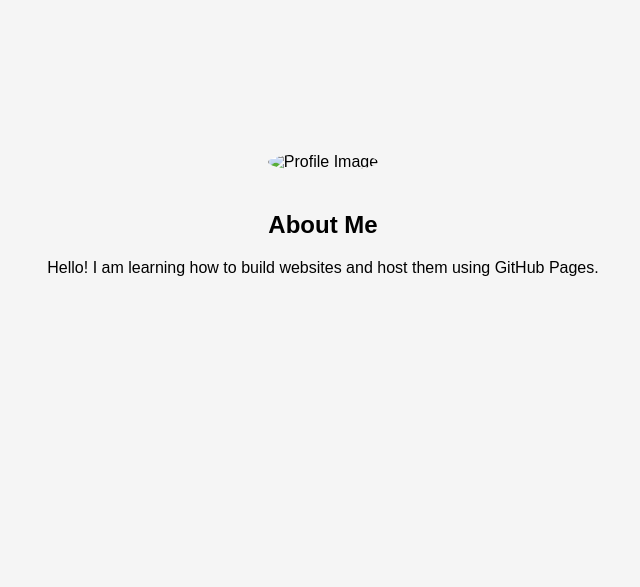
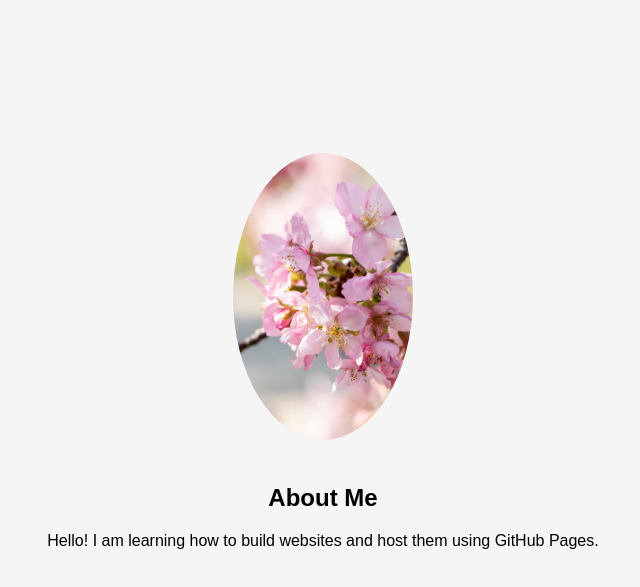
Before and after one commit to ricamaealquizola/ricaalquizola-website, a plain HTML site: page index.html in a window 1280 px wide. Shown: the part 201-788 px from the top of the page, without its empty margins (317-957 px from the left). Drawn offline with Linux system fonts and the light colour scheme.

Commit message:
Initial website

```diff
--- a/index.html
+++ b/index.html
@@ -14,7 +14,7 @@
     </header>
 
     <section class="content">
-        <img src="cherry.jpg" alt="Profile Image" class="profile-img">
+        <img src="images/cherry.jpg" alt="Profile Image" class="profile-img">
         <h2>About Me</h2>
         <p>Hello! I am learning how to build websites and host them using GitHub Pages.</p>
     </section>
```
